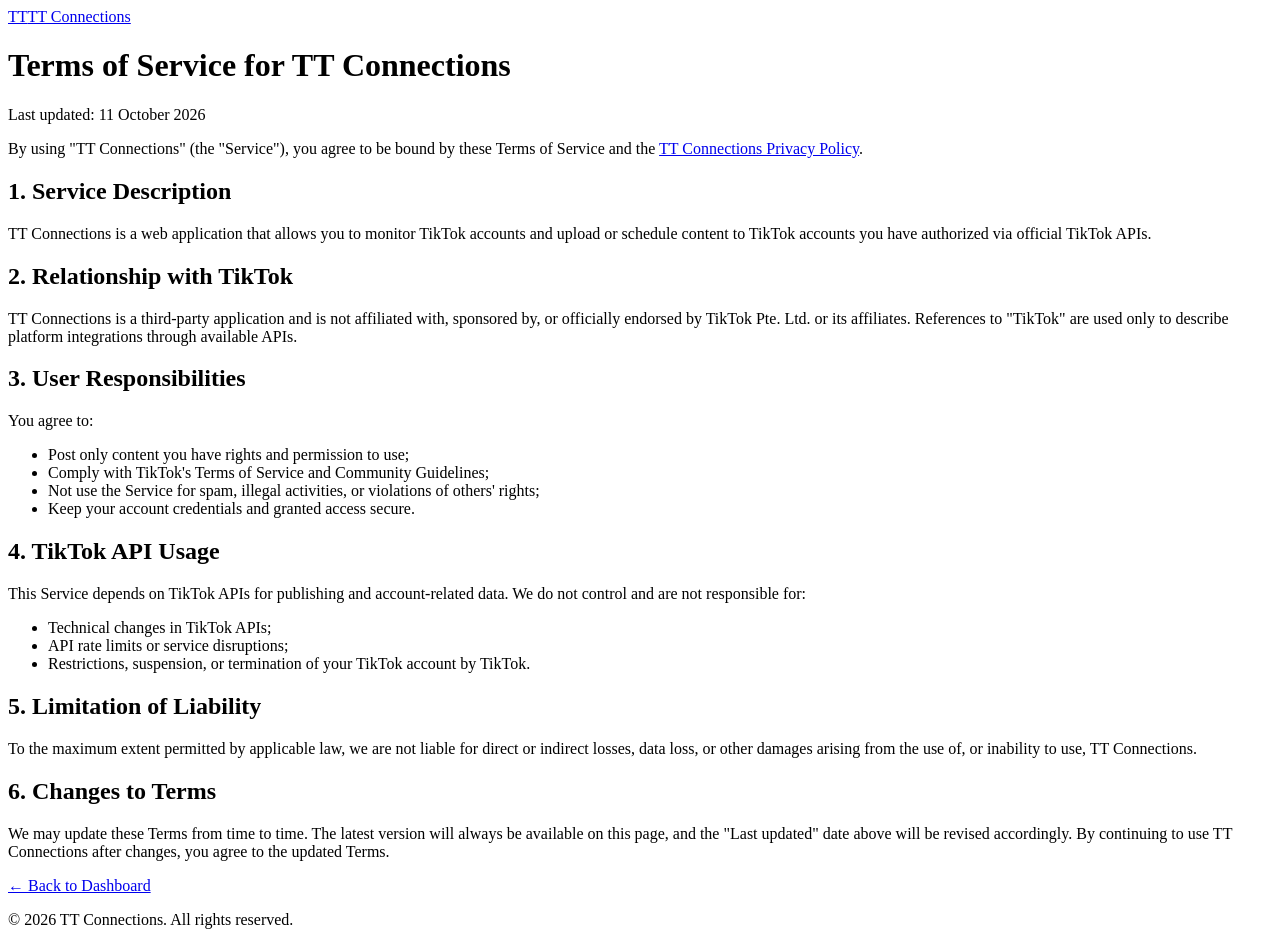
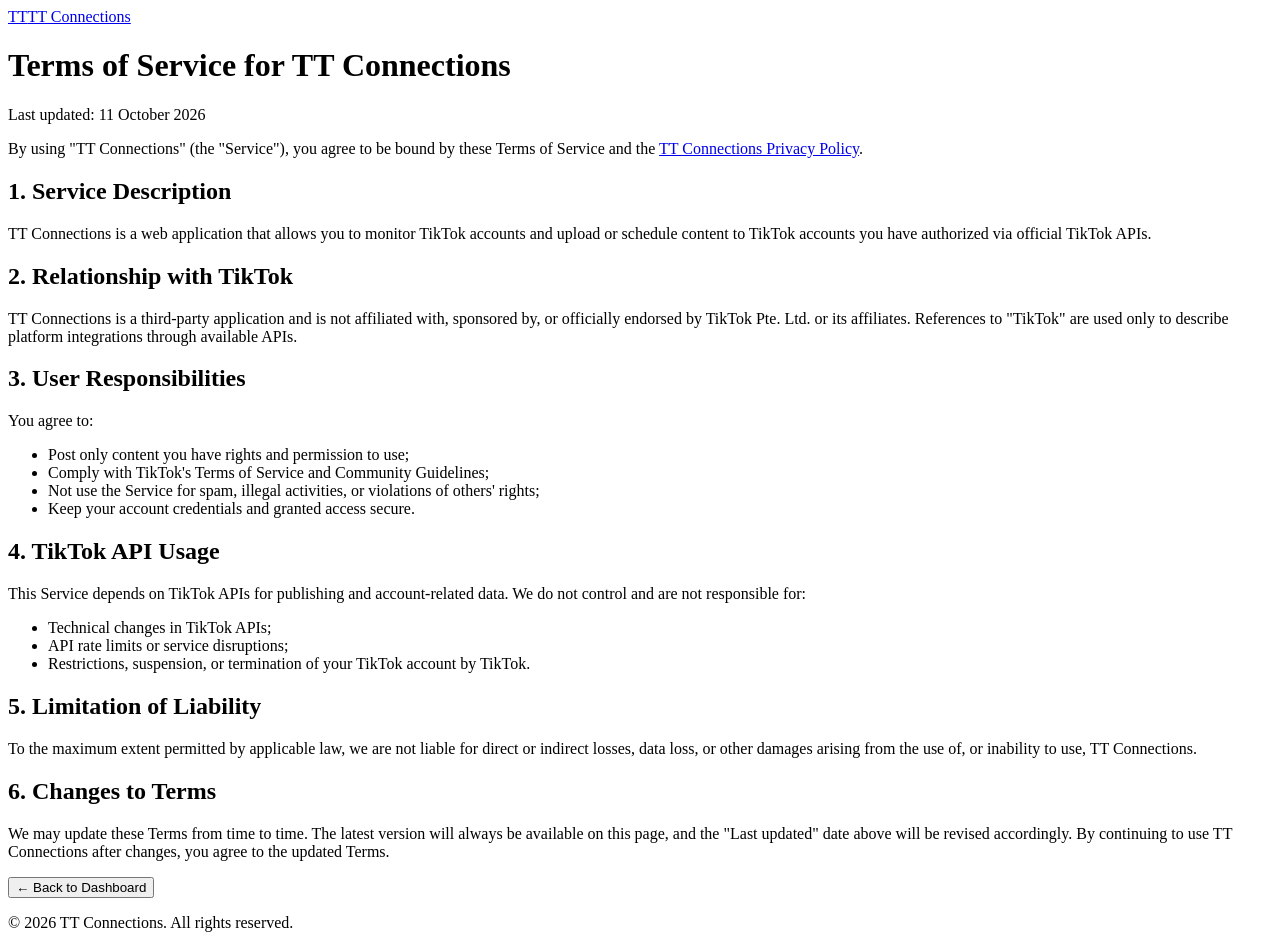
Before and after one commit to izorastareggae-art/tt-connections-dashboard, a Next.js app: page /terms in a window 1280 px wide. Shown: the top 945 px of the page. Built offline with nearby package versions, Linux system fonts and the light colour scheme.

Commit message:
Update page.tsx

```diff
--- a/app/terms/page.tsx
+++ b/app/terms/page.tsx
@@ -79,12 +79,12 @@
               </p>
             </section>
 
-            <a
-              href="/"
-              className="inline-flex border border-gray-800 bg-[#070a0f] hover:bg-gray-800 text-gray-300 text-xs px-4 py-2 rounded-lg items-center gap-2 transition-colors font-medium"
-            >
-              ← Back to Dashboard
-            </a>
+            <button
+  onClick={() => window.history.back()}
+  className="inline-flex border border-gray-800 bg-[#070a0f] hover:bg-gray-800 text-gray-300 text-xs px-4 py-2 rounded-lg items-center gap-2 transition-colors font-medium cursor-pointer"
+>
+  ← Back to Dashboard
+</button>
           </div>
         </main>
       </div>
```
